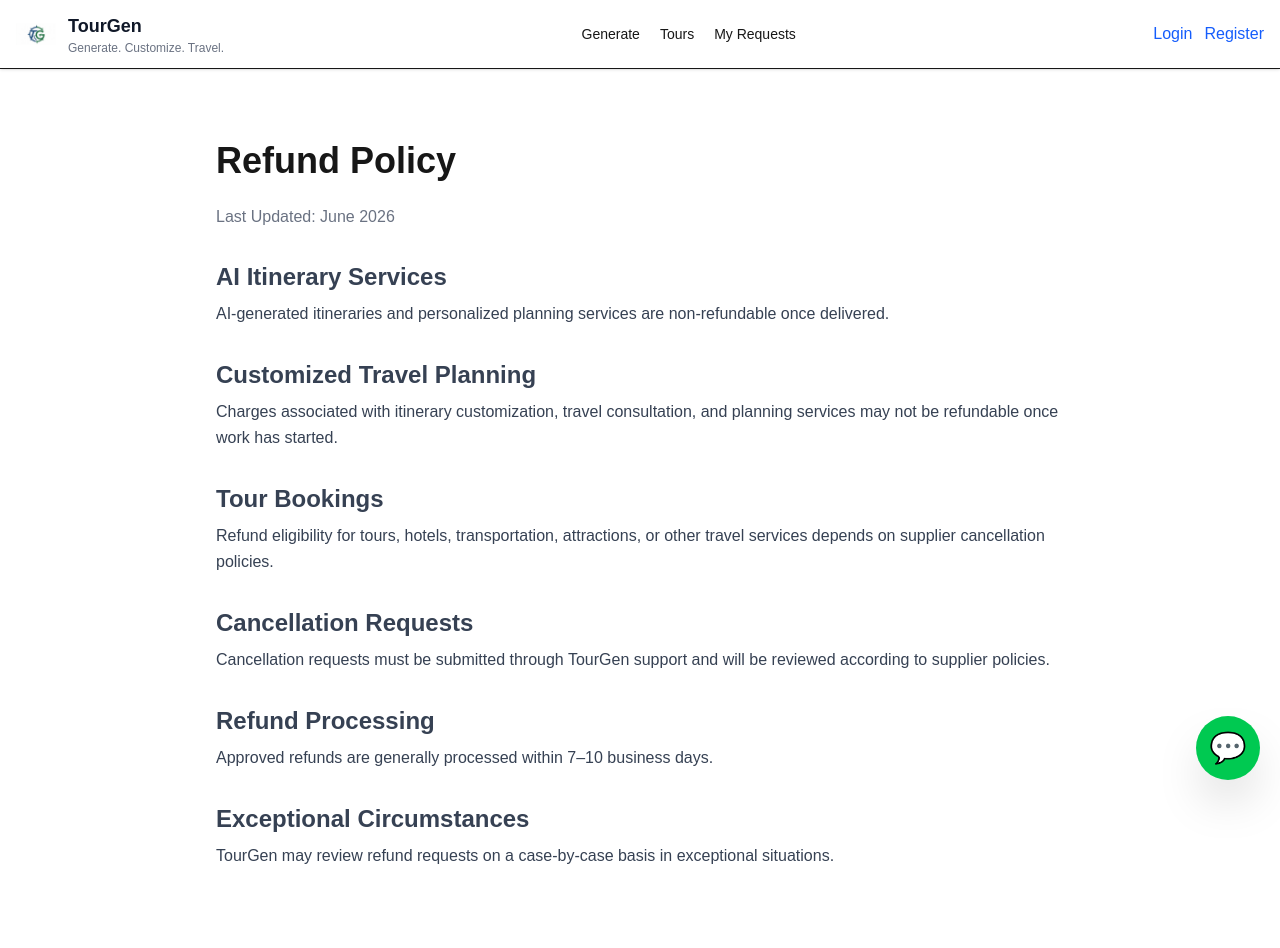
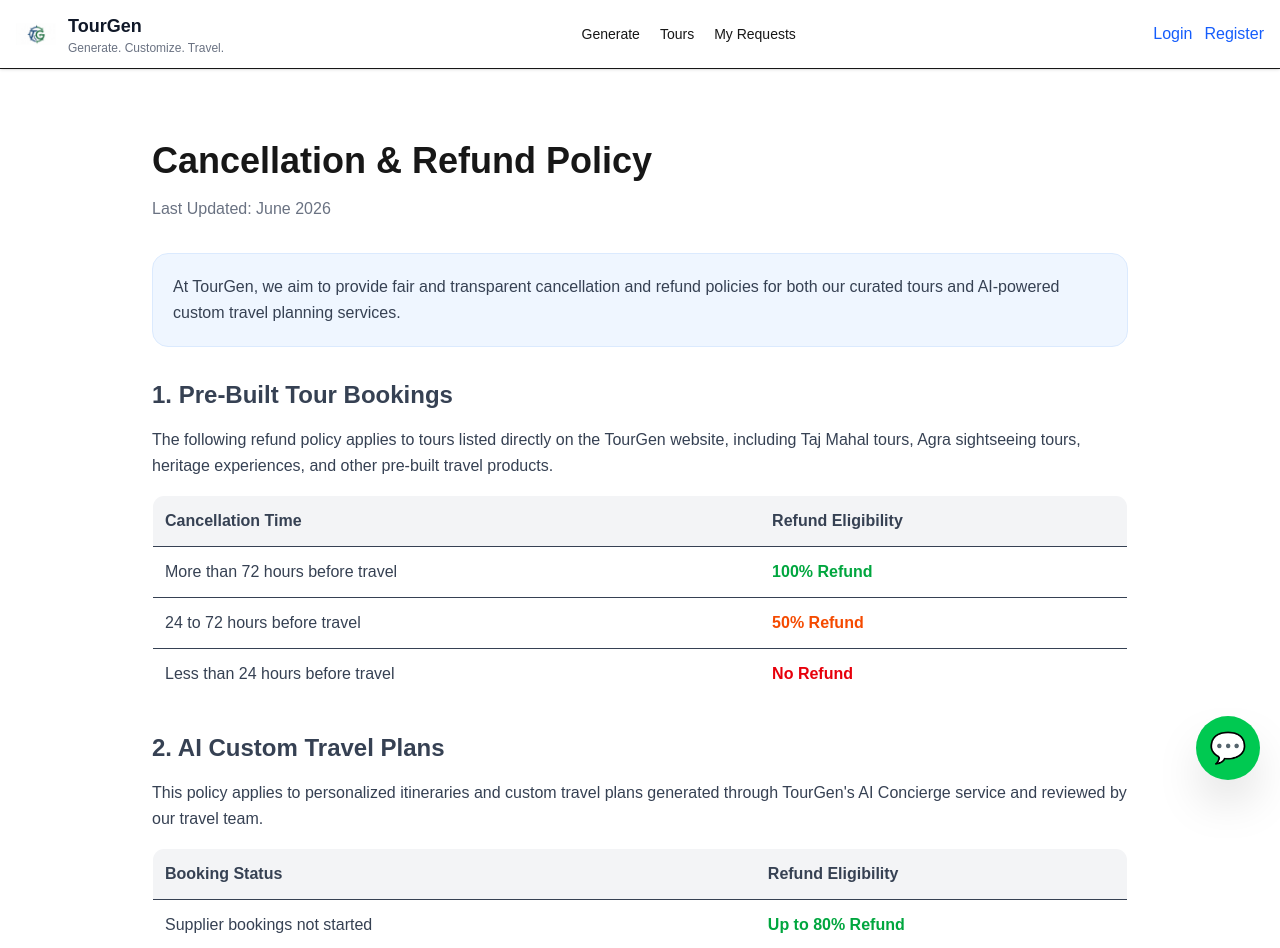
Before and after one commit to amir070baig/ai-travel-frontend, a Next.js app: page /refund-policy in a window 1280 px wide. Shown: the top 948 px of the page. Built offline with nearby package versions, Linux system fonts and the light colour scheme.

Commit message:
added refund policy

```diff
--- a/app/my-requests/page.tsx
+++ b/app/my-requests/page.tsx
@@ -253,7 +253,13 @@ export default function MyRequestsPage() {
 
     const confirmed =
       window.confirm(
-        `Request cancellation?\n\nRefund Policy:\n\n• More than 72 hours: 100%\n• 24-72 hours: 50%\n• Less than 24 hours: 0%\n\nYour request will be reviewed by TourGen.`
+        `Request Cancellation?
+
+    Your cancellation request will be reviewed according to TourGen's refund policy.
+
+    Refund eligibility and refund amount will be determined based on your booking type, travel date, and booking status.
+
+    Do you want to continue?`
       );
 
     if (!confirmed) return;
--- a/app/refund-policy/page.tsx
+++ b/app/refund-policy/page.tsx
@@ -1,8 +1,9 @@
 export default function RefundPolicyPage() {
   return (
-    <div className="max-w-4xl mx-auto px-6 py-12">
-      <h1 className="text-4xl font-bold mb-6">
-        Refund Policy
+    <div className="max-w-5xl mx-auto px-4 sm:px-6 py-10 sm:py-12">
+
+      <h1 className="text-3xl sm:text-4xl font-bold mb-4">
+        Cancellation & Refund Policy
       </h1>
 
       <p className="text-gray-500 mb-8">
@@ -11,75 +12,179 @@ export default function RefundPolicyPage() {
 
       <div className="space-y-8 text-gray-700 leading-relaxed">
 
+        {/* INTRO */}
+        <section className="bg-blue-50 border border-blue-100 rounded-2xl p-5">
+          <p>
+            At TourGen, we aim to provide fair and transparent cancellation and refund policies
+            for both our curated tours and AI-powered custom travel planning services.
+          </p>
+        </section>
+
+        {/* PRE-BUILT TOURS */}
+        <section>
+          <h2 className="text-2xl font-semibold mb-4">
+            1. Pre-Built Tour Bookings
+          </h2>
+
+          <p className="mb-4">
+            The following refund policy applies to tours listed directly on the TourGen website,
+            including Taj Mahal tours, Agra sightseeing tours, heritage experiences,
+            and other pre-built travel products.
+          </p>
+
+          <div className="overflow-x-auto">
+            <table className="w-full border rounded-xl overflow-hidden">
+              <thead className="bg-gray-100">
+                <tr>
+                  <th className="text-left p-3">
+                    Cancellation Time
+                  </th>
+
+                  <th className="text-left p-3">
+                    Refund Eligibility
+                  </th>
+                </tr>
+              </thead>
+
+              <tbody>
+                <tr className="border-t">
+                  <td className="p-3">
+                    More than 72 hours before travel
+                  </td>
+
+                  <td className="p-3 font-semibold text-green-600">
+                    100% Refund
+                  </td>
+                </tr>
+
+                <tr className="border-t">
+                  <td className="p-3">
+                    24 to 72 hours before travel
+                  </td>
+
+                  <td className="p-3 font-semibold text-orange-600">
+                    50% Refund
+                  </td>
+                </tr>
+
+                <tr className="border-t">
+                  <td className="p-3">
+                    Less than 24 hours before travel
+                  </td>
+
+                  <td className="p-3 font-semibold text-red-600">
+                    No Refund
+                  </td>
+                </tr>
+              </tbody>
+            </table>
+          </div>
+        </section>
+
+        {/* AI CUSTOM TRIPS */}
+        <section>
+          <h2 className="text-2xl font-semibold mb-4">
+            2. AI Custom Travel Plans
+          </h2>
+
+          <p className="mb-4">
+            This policy applies to personalized itineraries and custom travel plans
+            generated through TourGen's AI Concierge service and reviewed by our travel team.
+          </p>
+
+          <div className="overflow-x-auto">
+            <table className="w-full border rounded-xl overflow-hidden">
+              <thead className="bg-gray-100">
+                <tr>
+                  <th className="text-left p-3">
+                    Booking Status
+                  </th>
+
+                  <th className="text-left p-3">
+                    Refund Eligibility
+                  </th>
+                </tr>
+              </thead>
+
+              <tbody>
+                <tr className="border-t">
+                  <td className="p-3">
+                    Supplier bookings not started
+                  </td>
+
+                  <td className="p-3 font-semibold text-green-600">
+                    Up to 80% Refund
+                  </td>
+                </tr>
+
+                <tr className="border-t">
+                  <td className="p-3">
+                    Supplier bookings already started
+                  </td>
+
+                  <td className="p-3 font-semibold text-red-600">
+                    No Refund
+                  </td>
+                </tr>
+              </tbody>
+            </table>
+          </div>
+
+          <p className="mt-4">
+            Supplier bookings may include hotel reservations, transportation bookings,
+            licensed guide arrangements, attraction reservations, and other third-party services.
+          </p>
+        </section>
+
+        {/* REVIEW PROCESS */}
         <section>
           <h2 className="text-2xl font-semibold mb-2">
-            AI Itinerary Services
+            3. Cancellation Request Review
           </h2>
 
           <p>
-            AI-generated itineraries and personalized
-            planning services are non-refundable once
-            delivered.
+            All cancellation requests are reviewed by the TourGen team.
+            Refund eligibility is determined based on booking type,
+            travel dates, supplier commitments, and applicable refund policies.
           </p>
         </section>
 
+        {/* PROCESSING */}
         <section>
           <h2 className="text-2xl font-semibold mb-2">
-            Customized Travel Planning
+            4. Refund Processing Time
           </h2>
 
           <p>
-            Charges associated with itinerary
-            customization, travel consultation, and
-            planning services may not be refundable once
-            work has started.
+            Approved refunds are generally processed within 7–10 business days.
+            Actual credit timelines may vary depending on banks,
+            payment providers, and card issuers.
           </p>
         </section>
 
+        {/* EXCEPTIONS */}
         <section>
           <h2 className="text-2xl font-semibold mb-2">
-            Tour Bookings
+            5. Exceptional Circumstances
           </h2>
 
           <p>
-            Refund eligibility for tours, hotels,
-            transportation, attractions, or other travel
-            services depends on supplier cancellation
-            policies.
+            TourGen may review refund requests on a case-by-case basis
+            in exceptional situations including medical emergencies,
+            government travel restrictions, natural disasters,
+            or other unforeseen events.
           </p>
         </section>
 
-        <section>
+        {/* CONTACT */}
+        <section className="bg-gray-50 rounded-2xl p-5">
           <h2 className="text-2xl font-semibold mb-2">
-            Cancellation Requests
+            Need Help?
           </h2>
 
           <p>
-            Cancellation requests must be submitted
-            through TourGen support and will be reviewed
-            according to supplier policies.
-          </p>
-        </section>
-
-        <section>
-          <h2 className="text-2xl font-semibold mb-2">
-            Refund Processing
-          </h2>
-
-          <p>
-            Approved refunds are generally processed
-            within 7–10 business days.
-          </p>
-        </section>
-
-        <section>
-          <h2 className="text-2xl font-semibold mb-2">
-            Exceptional Circumstances
-          </h2>
-
-          <p>
-            TourGen may review refund requests on a
-            case-by-case basis in exceptional situations.
+            For questions regarding cancellations or refunds,
+            please contact the TourGen support team.
           </p>
         </section>
 
```
